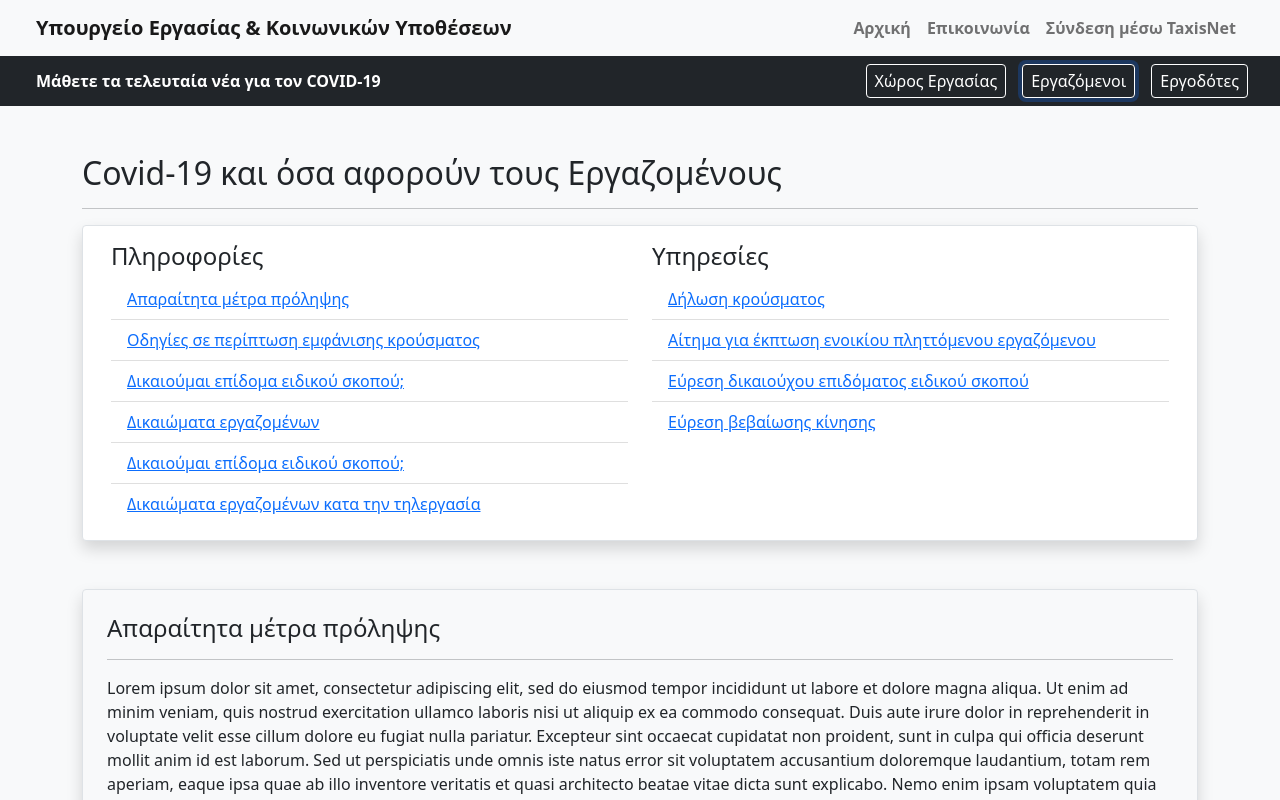
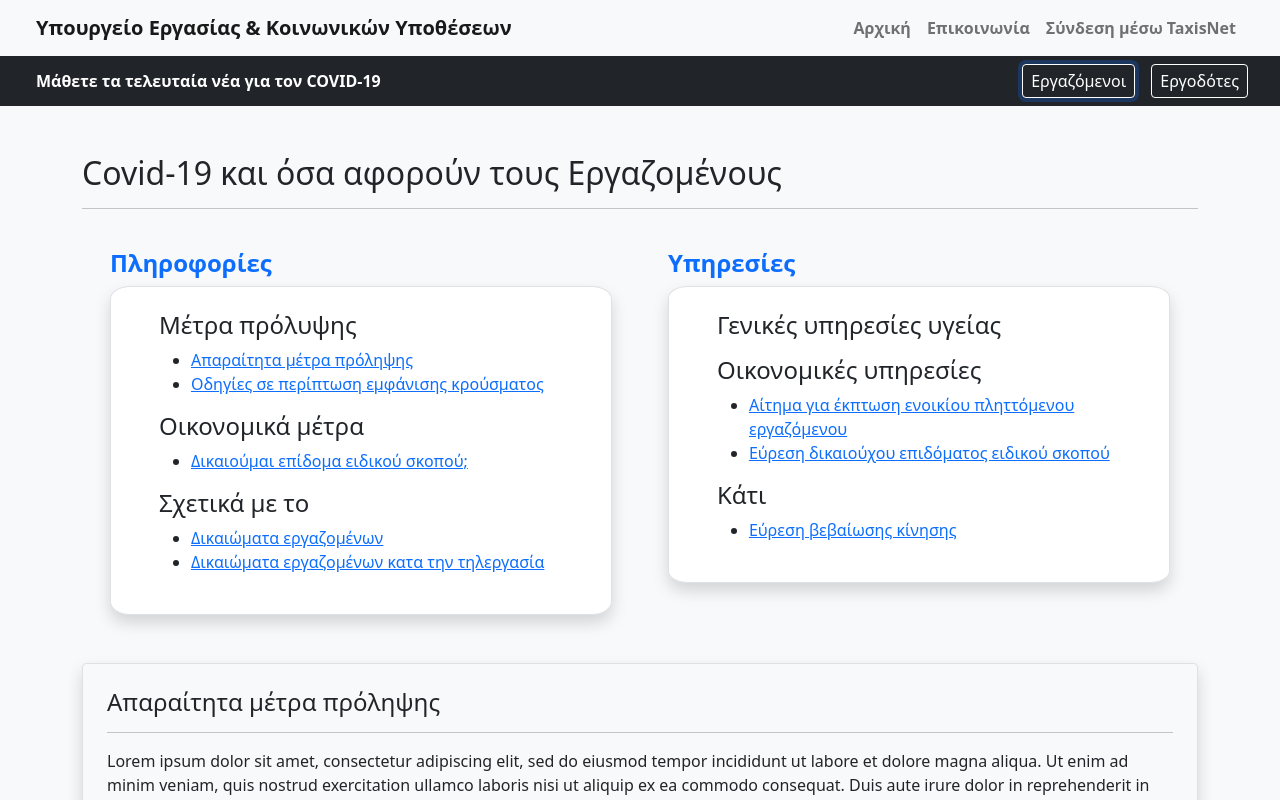
Before and after one commit to FotiadisM/Ministry-of-Labor, a React (Create React App) app in the folder web/: page /covid in a window 1280 px wide. Both pictures are taken after a click on the button "Εργαζόμενοι". Shown: the top 800 px of the page. Built offline with nearby package versions, Linux system fonts and the light colour scheme.

Commit message:
web: changed info menu in covid page

```diff
--- a/web/src/Components/Covid/Covid.tsx
+++ b/web/src/Components/Covid/Covid.tsx
@@ -1,54 +1,157 @@
 import React from "react";
-import { Route as ReactRoute, Switch, NavLink } from "react-router-dom";
+import { Route as ReactRoute, Switch } from "react-router-dom";
 
-interface CovidMenuProps {
-  title: string;
-  info: Route[];
-  services: Route[];
-}
+// const workplace = {
+//   title: "Covid-19 και όσα αφορούν τον χώρο εργασίας",
+//   info: [
+//     { text: "Απαραίτητα μέτρα πρόληψης", href: "cw1" },
+//     { text: "Οδηγίες σε περίπτωση εμφάνισης κρούσματος", href: "cw2" },
+//     {
+//       text: "Γενικές οδηγίες για καθαρισμό και απολύμανση των εργασιακών χώρων",
+//       href: "cw3",
+//     },
+//   ],
+//   services: [{ text: "Δήλωση κρούσματος", href: "" }],
+// };
 
-const CovidMenu: React.FC<CovidMenuProps> = ({ title, info, services }) => {
-  return (
-    <div className="container">
-      <h2>{title}</h2>
-      <hr />
-      <div className="d-flex bg-white border rounded p-3 shadow">
-        <div className="container-fluid">
-          <h4>Πληροφορίες</h4>
-          <ul className="list-group list-group-flush">
-            {info.map((i, index) => {
-              return (
-                <li key={index} className="list-group-item">
-                  <a href={"#" + i.href}>{i.text}</a>
-                </li>
-              );
-            })}
-          </ul>
-        </div>
-        <div className="container-fluid">
-          <h4>Υπηρεσίες</h4>
-          <ul className="list-group list-group-flush">
-            {services.map((s, index) => {
-              return (
-                <li key={index} className="list-group-item">
-                  <NavLink to={s.href} activeClassName="active">
-                    {s.text}
-                  </NavLink>
-                </li>
-              );
-            })}
-          </ul>
-        </div>
-      </div>
-    </div>
-  );
+const employer: { info: Category[]; services: Category[] } = {
+  info: [
+    {
+      title: "Μέτρα πρόλυψης",
+      elements: [
+        { text: "Οδηγίες εφαρμογής μέτρων πρόληψης", href: "cb1" },
+        { text: "Οδηγίες σε περίπτωση εμφάνισης κρούσματος", href: "cb2" },
+        {
+          text:
+            "Γενικές οδηγίες για καθαρισμό και απολύμανση των εργασιακών χώρων",
+          href: "cb3",
+        },
+      ],
+    },
+    {
+      title: "Οικονομικά μέτρα",
+      elements: [{ text: "Μέτρα στήριξης επιχειρήσεων", href: "cb4" }],
+    },
+    {
+      title: "Σχετικά με το ",
+      elements: [
+        { text: "Ευέλικτοι τρόποι εργασίας", href: "cb5" },
+        {
+          text:
+            "Αναστολές Συμβάσεων Εργασίας, Συν-Εργασία - Μονομερείς - Ειδικές Κατηγορίες",
+          href: "cb6",
+        },
+        { text: "Άδειες Ειδικού Σκοπού", href: "cb7" },
+      ],
+    },
+  ],
+  services: [
+    {
+      title: "Γενικές υπηρεσίες υγείας",
+      elements: [
+        {
+          text:
+            "Αίτημα για προγραμματισμό ελέγχων (rapid test) στην επιχείρηση",
+          href: "",
+        },
+        {
+          text: "Αίτημα για μαζικό εμβολιασμό εργαζομένων",
+          href: "",
+        },
+      ],
+    },
+    {
+      title: "Οικονομικές υπηρεσίες",
+      elements: [
+        {
+          text: "Αίτημα για Επιστρεπτέα Προκαταβολή",
+          href: "",
+        },
+        {
+          text: "Αίτημα για έκπτωση ενοικίου επιχείρησης",
+          href: "",
+        },
+        {
+          text: "Αίτημα για αναστολή φορολογικών υποχρεώσεων",
+          href: "",
+        },
+      ],
+    },
+    {
+      title: "Κάτι",
+      elements: [
+        {
+          text: "Υποβολή δηλώσεων αναστολών/τροποποιήσεων συμβάσεων εργασίας",
+          href: "",
+        },
+      ],
+    },
+  ],
 };
 
-interface CovidBoxProps {
-  info: Route;
-}
+const employees: { info: Category[]; services: Category[] } = {
+  info: [
+    {
+      title: "Μέτρα πρόλυψης",
+      elements: [
+        { text: "Απαραίτητα μέτρα πρόληψης", href: "cs1" },
+        { text: "Οδηγίες σε περίπτωση εμφάνισης κρούσματος", href: "cs2" },
+      ],
+    },
+    {
+      title: "Οικονομικά μέτρα",
+      elements: [
+        {
+          text: "Δικαιούμαι επίδομα ειδικού σκοπού;",
+          href: "cs3",
+        },
+      ],
+    },
+    {
+      title: "Σχετικά με το ",
+      elements: [
+        {
+          text: "Δικαιώματα εργαζομένων",
+          href: "cs4",
+        },
+        {
+          text: "Δικαιώματα εργαζομένων κατα την τηλεργασία",
+          href: "cs5",
+        },
+      ],
+    },
+  ],
+  services: [
+    {
+      title: "Γενικές υπηρεσίες υγείας",
+      elements: [],
+    },
+    {
+      title: "Οικονομικές υπηρεσίες",
+      elements: [
+        {
+          text: "Αίτημα για έκπτωση ενοικίου πληττόμενου εργαζόμενου",
+          href: "",
+        },
+        {
+          text: "Εύρεση δικαιούχου επιδόματος ειδικού σκοπού",
+          href: "",
+        },
+      ],
+    },
+    {
+      title: "Κάτι",
+      elements: [
+        {
+          text: "Εύρεση βεβαίωσης κίνησης",
+          href: "",
+        },
+      ],
+    },
+  ],
+};
 
-const CovidBox: React.FC<CovidBoxProps> = ({ info }) => {
+const CovidBox: React.FC<{ info: Route }> = ({ info }) => {
   return (
     <div id={info.href} className="rounded border shadow p-4 mt-5">
       <h4>{info.text}</h4>
@@ -74,131 +177,89 @@ const CovidBox: React.FC<CovidBoxProps> = ({ info }) => {
   );
 };
 
-const workplace: CovidMenuProps = {
-  title: "Covid-19 και όσα αφορούν τον χώρο εργασίας",
-  info: [
-    { text: "Απαραίτητα μέτρα πρόληψης", href: "cw1" },
-    { text: "Οδηγίες σε περίπτωση εμφάνισης κρούσματος", href: "cw2" },
-    {
-      text: "Γενικές οδηγίες για καθαρισμό και απολύμανση των εργασιακών χώρων",
-      href: "cw3",
-    },
-  ],
-  services: [{ text: "Δήλωση κρούσματος", href: "" }],
+interface Category {
+  title: string;
+  elements: Route[];
+}
+
+interface MenuProps {
+  title: string;
+  categories: Category[];
+}
+
+const Menu: React.FC<MenuProps> = ({ title, categories }) => {
+  return (
+    <div className="mt-4" style={{ width: "45%" }}>
+      <h4 className="text-primary fw-bold">{title}</h4>
+      <div
+        className="border shadow bg-white p-4 ps-5"
+        style={{ borderRadius: "4%" }}
+      >
+        {categories.map((c, i) => {
+          return (
+            <div key={i}>
+              <h4>{c.title}</h4>
+              <ul>
+                {c.elements.map((e, index) => {
+                  return (
+                    <li key={index}>
+                      <a href={"#" + e.href}>{e.text}</a>
+                    </li>
+                  );
+                })}
+              </ul>
+            </div>
+          );
+        })}
+      </div>
+    </div>
+  );
 };
 
-const employer: CovidMenuProps = {
-  title: "Covid-19 και όσα αφορούν τους Εργοδότες",
-  info: [
-    { text: "Οδηγίες εφαρμογής μέτρων πρόληψης", href: "cb1" },
-    { text: "Οδηγίες σε περίπτωση εμφάνισης κρούσματος", href: "cb2" },
-    {
-      text: "Γενικές οδηγίες για καθαρισμό και απολύμανση των εργασιακών χώρων",
-      href: "cb3",
-    },
-    { text: "Μέτρα στήριξης επιχειρήσεων", href: "cb4" },
-    { text: "Ευέλικτοι τρόποι εργασίας", href: "cb5" },
-    {
-      text:
-        "Αναστολές Συμβάσεων Εργασίας, Συν-Εργασία - Μονομερείς - Ειδικές Κατηγορίες",
-      href: "cb6",
-    },
-    { text: "Άδειες Ειδικού Σκοπού", href: "cb7" },
-  ],
-  services: [
-    {
-      text: "Αίτημα για προγραμματισμό ελέγχων (rapid test) στην επιχείρηση",
-      href: "",
-    },
-    {
-      text: "Αίτημα για μαζικό εμβολιασμό εργαζομένων",
-      href: "",
-    },
-    {
-      text: "Αίτημα για Επιστρεπτέα Προκαταβολή",
-      href: "",
-    },
-    {
-      text: "Αίτημα για έκπτωση ενοικίου επιχείρησης",
-      href: "",
-    },
-    {
-      text: "Αίτημα για αναστολή φορολογικών υποχρεώσεων",
-      href: "",
-    },
-    {
-      text: "Υποβολή δηλώσεων αναστολών/τροποποιήσεων συμβάσεων εργασίας",
-      href: "",
-    },
-  ],
-};
+interface CovidPageProps {
+  title: string;
+  info: Category[];
+  services: Category[];
+}
 
-const employees: CovidMenuProps = {
-  title: "Covid-19 και όσα αφορούν τους Εργαζομένους",
-  info: [
-    { text: "Απαραίτητα μέτρα πρόληψης", href: "cs1" },
-    { text: "Οδηγίες σε περίπτωση εμφάνισης κρούσματος", href: "cs2" },
-    {
-      text: "Δικαιούμαι επίδομα ειδικού σκοπού;",
-      href: "cs3",
-    },
-    {
-      text: "Δικαιώματα εργαζομένων",
-      href: "cs4",
-    },
-    {
-      text: "Δικαιούμαι επίδομα ειδικού σκοπού;",
-      href: "cs5",
-    },
-    {
-      text: "Δικαιώματα εργαζομένων κατα την τηλεργασία",
-      href: "cs6",
-    },
-  ],
-  services: [
-    { text: "Δήλωση κρούσματος", href: "" },
-    {
-      text: "Αίτημα για έκπτωση ενοικίου πληττόμενου εργαζόμενου",
-      href: "",
-    },
-    {
-      text: "Εύρεση δικαιούχου επιδόματος ειδικού σκοπού",
-      href: "",
-    },
-    {
-      text: "Εύρεση βεβαίωσης κίνησης",
-      href: "",
-    },
-  ],
+const CovidPage: React.FC<CovidPageProps> = ({ title, info, services }) => {
+  return (
+    <div>
+      <h2>{title}</h2>
+      <hr />
+      <div className="d-flex justify-content-around">
+        <Menu title={"Πληροφορίες"} categories={info} />
+        <Menu title={"Υπηρεσίες"} categories={services} />
+      </div>
+      {info.map((c) => {
+        return c.elements.map((e) => {
+          return <CovidBox key={e.href} info={e} />;
+        });
+      })}
+    </div>
+  );
 };
 
 export const CovidRouter: React.FC = () => {
   return (
-    <div className="py-5">
+    <div className="container py-5">
       <Switch>
-        <ReactRoute exact path="/covid/workplace">
-          <CovidMenu {...workplace} />
-          <div className="container">
-            {workplace.info.map((i, index) => {
-              return <CovidBox key={index} info={i} />;
-            })}
-          </div>
-        </ReactRoute>
+        {/* <ReactRoute exact path="/covid/workplace"> */}
+        {/* <CovidPage /> */}
+        {/* </ReactRoute> */}
         <ReactRoute exact path="/covid/employer">
-          <CovidMenu {...employer} />
-          <div className="container">
-            {employer.info.map((i, index) => {
-              return <CovidBox key={index} info={i} />;
-            })}
-          </div>
+          <CovidPage
+            title="Covid-19 και όσα αφορούν τους Εργοδότες"
+            info={employer.info}
+            services={employer.services}
+          />
         </ReactRoute>
         <ReactRoute exact path="/covid/employees">
-          <CovidMenu {...employees} />
-          <div className="container">
-            {employees.info.map((i, index) => {
-              return <CovidBox key={index} info={i} />;
-            })}
-          </div>
+          <CovidPage
+            title="Covid-19 και όσα αφορούν τους Εργαζομένους"
+            info={employees.info}
+            services={employees.services}
+          />
         </ReactRoute>
       </Switch>
     </div>
--- a/web/src/Components/Navbar/Covid.tsx
+++ b/web/src/Components/Navbar/Covid.tsx
@@ -2,7 +2,7 @@ import React from "react";
 import { useHistory } from "react-router-dom";
 
 const routes: Route[] = [
-  { text: "Χώρος Εργασίας", href: "/covid/workplace", status: "" },
+  // { text: "Χώρος Εργασίας", href: "/covid/workplace", status: "" },
   { text: "Εργαζόμενοι", href: "/covid/employees", status: "" },
   { text: "Εργοδότες", href: "/covid/employer", status: "" },
 ];
--- /dev/null
+++ b/web/src/Components/User/profile/profile.tsx
@@ -0,0 +1,5 @@
+import React from "react";
+
+export const UserProfile: React.FC = () => {
+  return <div></div>;
+};
```
